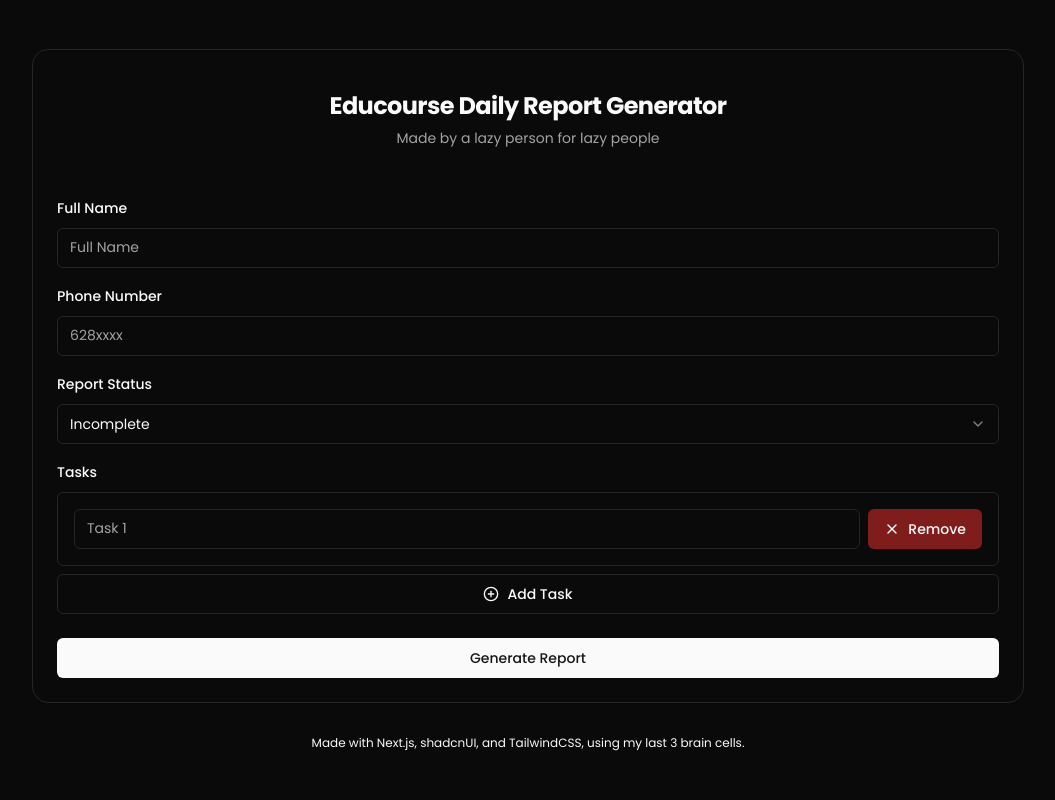
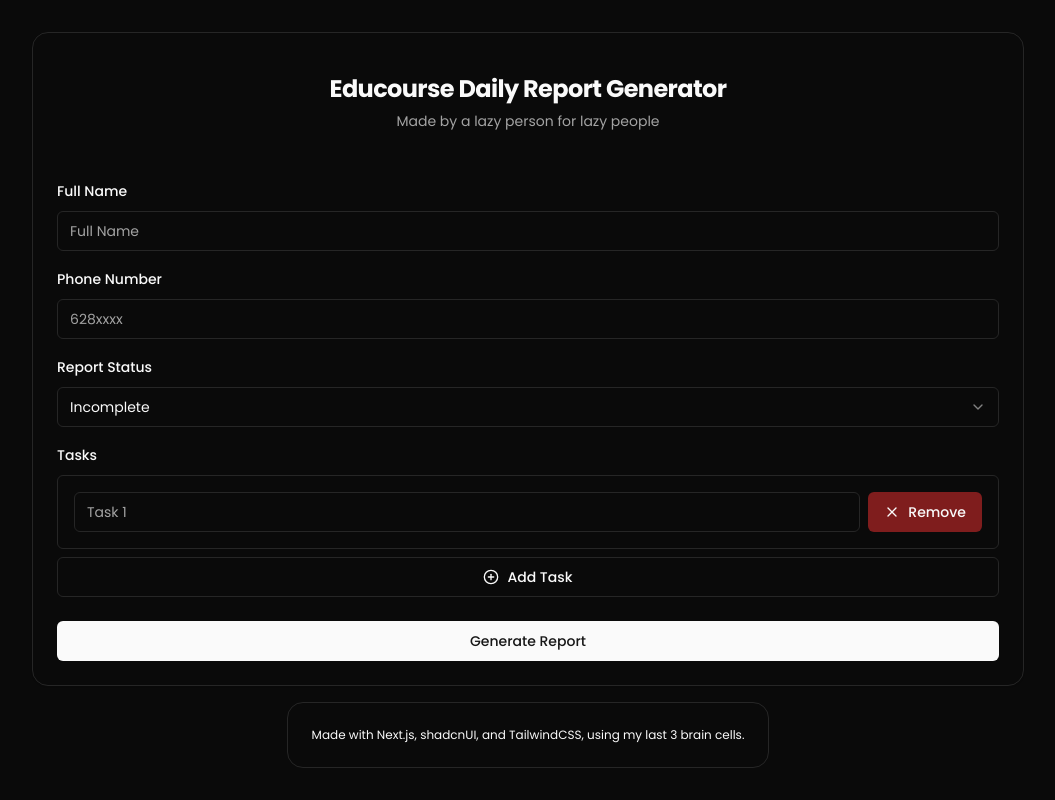
Before and after one commit to adzaky/mager-report, a Next.js app: page / in a window 1280 px wide. Shown: the whole page, without its empty margins (112-1167 px from the left). Built offline with nearby package versions, Linux system fonts and the light colour scheme.

Commit message:
feat: improve footer layout

```diff
--- a/src/components/Footer.jsx
+++ b/src/components/Footer.jsx
@@ -1,6 +1,6 @@
 const Footer = () => {
   return (
-    <footer className="mx-auto">
+    <footer className="mx-auto rounded-2xl border p-6">
       <p className="text-xs">Made with Next.js, shadcnUI, and TailwindCSS, using my last 3 brain cells.</p>
     </footer>
   );
```
